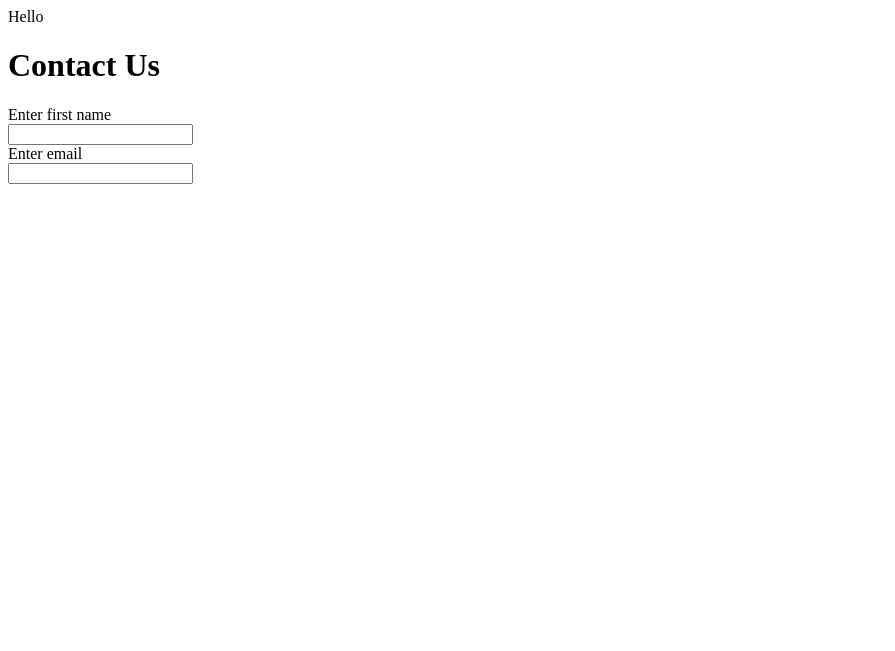
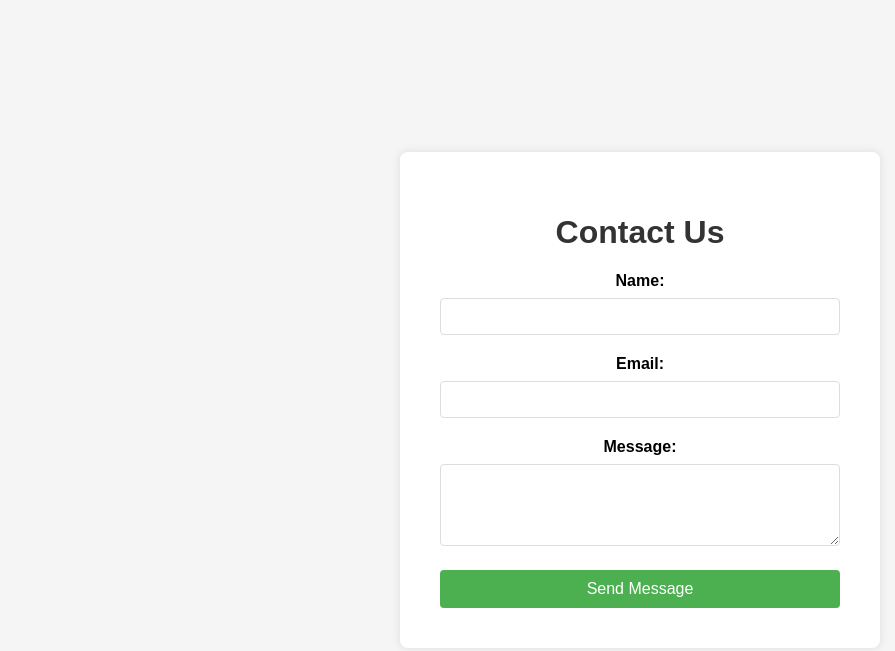
Before and after one commit to deepak4866/contact-ui, a plain HTML site: page index.html in a window 1280 px wide. Shown: the whole page, without its empty margins (0-895 px from the left). Drawn offline with Linux system fonts and the light colour scheme.

Commit message:
Update index.html

```diff
--- a/index.html
+++ b/index.html
@@ -1,14 +1,90 @@
-<html>
-  <body>
-    <p>Hello</p>
+<!DOCTYPE html>
+<html lang="en">
+<head>
+    <meta charset="UTF-8">
+    <meta name="viewport" content="width=device-width, initial-scale=1.0">
+    <title>Contact Us</title>
+    <style>
+        body {
+            font-family: 'Arial', sans-serif;
+            background-color: #f5f5f5;
+            margin: 0;
+            display: flex;
+            justify-content: center;
+            align-items: center;
+            height: 100vh;
+        }
 
-    <h1>Contact Us</h1>
-    <form>
-      <label>Enter first name</label><br>
-    <input type="text" name="firstname"><br>
+        .contact-container {
+            background-color: #fff;
+            box-shadow: 0 0 10px rgba(0, 0, 0, 0.1);
+            padding: 40px;
+            border-radius: 8px;
+            width: 400px;
+            text-align: center;
+        }
 
-         <label>Enter email</label><br>
-    <input type="email" name="email"><br>
-    </form>
-  </body>
+        h1 {
+            color: #333;
+        }
+
+        .contact-form {
+            margin-top: 20px;
+            display: flex;
+            flex-direction: column;
+        }
+
+        .form-group {
+            margin-bottom: 20px;
+        }
+
+        label {
+            font-weight: bold;
+            margin-bottom: 8px;
+            display: block;
+        }
+
+        input, textarea {
+            width: 100%;
+            padding: 10px;
+            border: 1px solid #ddd;
+            border-radius: 4px;
+            box-sizing: border-box;
+        }
+
+        button {
+            background-color: #4caf50;
+            color: #fff;
+            padding: 10px 20px;
+            border: none;
+            border-radius: 4px;
+            cursor: pointer;
+            font-size: 16px;
+        }
+
+        button:hover {
+            background-color: #45a049;
+        }
+    </style>
+</head>
+<body>
+    <div class="contact-container">
+        <h1>Contact Us</h1>
+        <form class="contact-form">
+            <div class="form-group">
+                <label for="name">Name:</label>
+                <input type="text" id="name" name="name" required>
+            </div>
+            <div class="form-group">
+                <label for="email">Email:</label>
+                <input type="email" id="email" name="email" required>
+            </div>
+            <div class="form-group">
+                <label for="message">Message:</label>
+                <textarea id="message" name="message" rows="4" required></textarea>
+            </div>
+            <button type="submit">Send Message</button>
+        </form>
+    </div>
+</body>
 </html>
```
